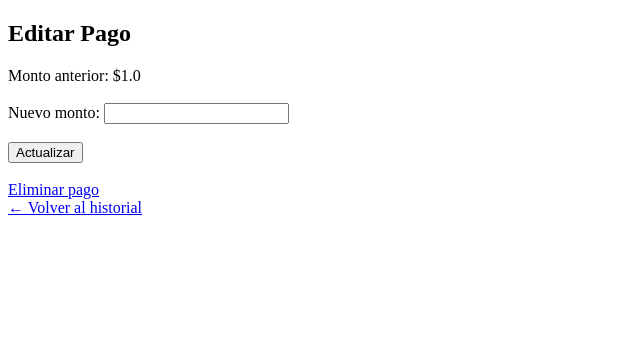
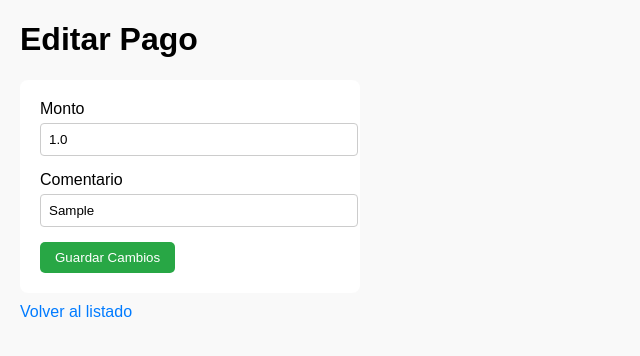
Before and after one commit to luisrobles062/ruta-cobros-app, a Flask app: page /editar_pago/1 in a window 1280 px wide. Shown: the top 356 px of the page, without its empty margins (0-640 px from the left). Run offline with Flask 3, Linux system fonts and the light colour scheme; a user stored in the database is signed in; tables that the repository leaves empty hold one stand-in row (values such as "Sample post").

Commit message:
Update editar_pago.html

```diff
--- a/templates/editar_pago.html
+++ b/templates/editar_pago.html
@@ -1,17 +1,41 @@
 <!DOCTYPE html>
-<html>
+<html lang="es">
 <head>
+    <meta charset="UTF-8" />
     <title>Editar Pago</title>
+    <style>
+        body { font-family: Arial, sans-serif; margin: 20px; background-color: #f9f9f9; }
+        form { background: white; padding: 20px; border-radius: 8px; width: 300px; }
+        label { display: block; margin-bottom: 5px; }
+        input[type="number"], input[type="text"] {
+            width: 100%; padding: 8px; margin-bottom: 15px; border-radius: 4px; border: 1px solid #ccc;
+        }
+        input[type="submit"] {
+            background-color: #28a745; color: white; padding: 8px 15px; border: none; border-radius: 5px;
+            cursor: pointer;
+        }
+        input[type="submit"]:hover {
+            background-color: #218838;
+        }
+        a {
+            display: inline-block; margin-top: 10px; text-decoration: none; color: #007bff;
+        }
+        a:hover {
+            text-decoration: underline;
+        }
+    </style>
 </head>
 <body>
-    <h2>Editar Pago</h2>
-    <form method="post">
-        Monto anterior: ${{ pago.monto }}<br><br>
-        Nuevo monto: <input type="number" step="0.01" name="nuevo_monto" required><br><br>
-        <input type="submit" value="Actualizar">
+    <h1>Editar Pago</h1>
+    <form method="POST">
+        <label for="monto">Monto</label>
+        <input type="number" step="0.01" min="0.01" name="monto" id="monto" value="{{ pago.monto }}" required>
+
+        <label for="comentario">Comentario</label>
+        <input type="text" name="comentario" id="comentario" value="{{ pago.comentario }}">
+
+        <input type="submit" value="Guardar Cambios">
     </form>
-    <br>
-    <a href="/eliminar_pago/{{ pago.id }}" onclick="return confirm('¿Eliminar este pago?')">Eliminar pago</a><br>
-    <a href="/pagos">← Volver al historial</a>
+    <a href="/inicio?filtro={{ pago.cliente_id }}">Volver al listado</a>
 </body>
 </html>
```
